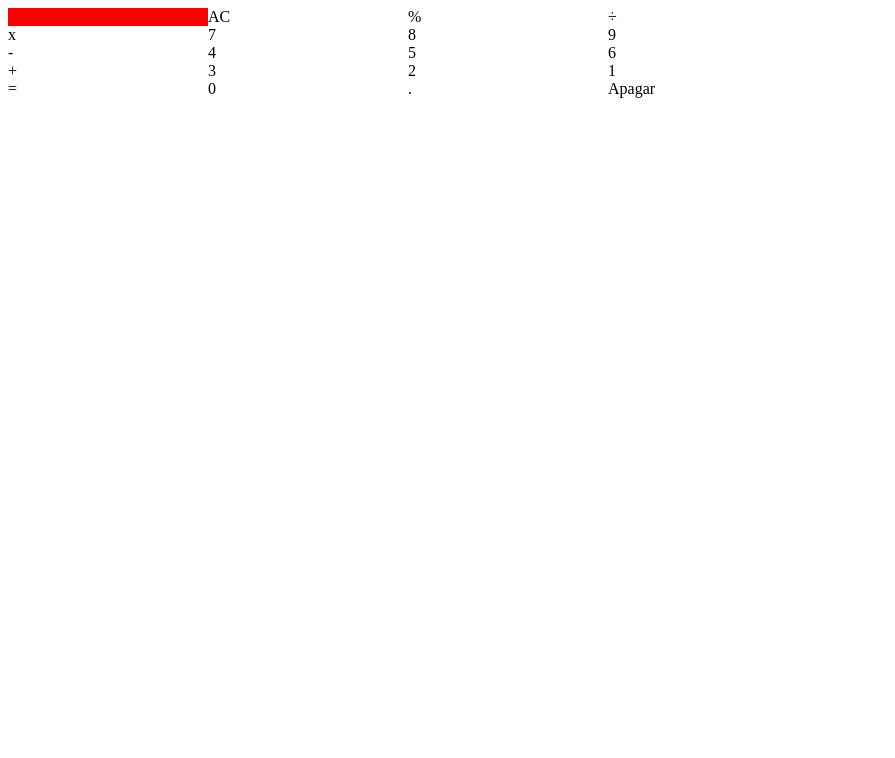
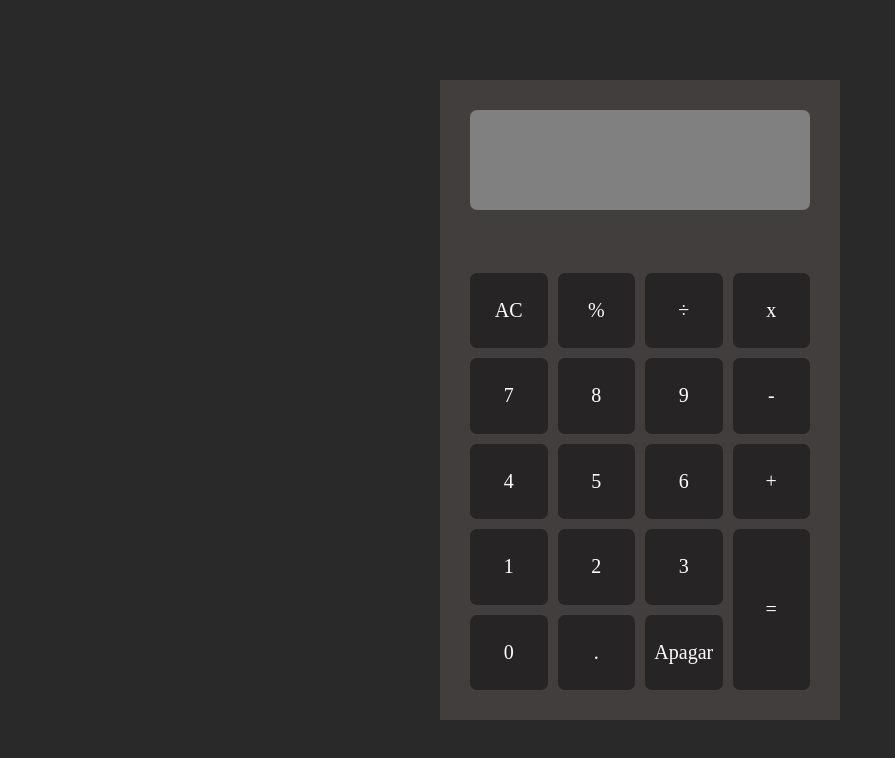
Before and after one commit to AdrianKauling/calculadora, a plain HTML site: page index.html in a window 1280 px wide. Shown: the whole page, without its empty margins (0-895 px from the left). Drawn offline with Linux system fonts and the light colour scheme.

Commit message:
Começando a estilar

```diff
--- a/index.html
+++ b/index.html
@@ -5,7 +5,10 @@
     <head>
         <meta charset="utf-8"/>
         <title>Calculadora</title>
-        <link rel="stylesheet" href="./style.css" type="text/css"/>
+
+        <link rel="stylesheet" href="./styles/index.css" type="text/css"/>
+        <link rel="stylesheet" href="./styles/main.css" type="text/css"/>
+
         <script src="main.js" defer></script>
     </head>
 
@@ -13,7 +16,9 @@
 
     <div id=container>
 
-                    <div class="grid-item resultado"></div>
+        <div class="grid-item div-resultado">
+            <p class="resultado"></p>
+        </div>
 
         <div class="grid-item limpar">AC</div>
         <div class="grid-item porcentagem caracterNaTela" >%</div>
--- a/style.css
+++ /dev/null
@@ -1,17 +0,0 @@
-body{
-    height:100vh;
-}
-
-#container{
-    max-width:800px;
-    display:grid;
-    grid-template-columns:repeat(4, 1fr);
-}
-
-.grid-item{
-    width:200px;
-}
-
-.resultado{
-    background-color:red;
-}
--- /dev/null
+++ b/styles/index.css
@@ -0,0 +1,155 @@
+#container{
+    background-color:rgb(66, 62, 62);
+    font-size:1.6rem;
+    width:100%;
+    max-width:400px;
+    height:80vh;
+
+    display:grid;
+    grid-template-columns:repeat(4, 1fr);
+    padding:30px;
+    gap:10px;
+
+    grid-template-areas:
+        "resultado resultado resultado resultado"
+        "limpar porcentagem dividir multiplicar"
+        "sete oito nove subtrair"
+        "quatro cinco seis somar"
+        "um dois tres calcular"
+        "zero virgula apagar calcular"
+    ;
+
+
+
+
+    position:absolute;
+    top:50%;
+    left:50%;
+    transform:translate(-50%,-50%);
+}
+
+.grid-item{
+    background-color:rgba(22, 22, 22, 0.623);
+    border-radius:7px;
+
+    display:flex;
+    justify-content:center;
+    align-items:center;
+
+    font-size:2.0rem;
+    cursor:pointer;
+}
+
+.div-resultado{
+    grid-area:resultado;
+    background-color:gray;
+
+    height:100px;
+    font-size:3.0rem;
+
+
+}
+
+.resultado{
+    width:100%;
+    height:100%;
+    margin:0 8px 20px 8px;
+    overflow:auto;
+    overflow-y: hidden;
+
+    text-align:right;
+    position:relative;
+    top:10px;
+
+    display:flex;
+    align-items:center;
+    justify-content:end;
+}
+
+.resultado::-webkit-scrollbar{
+    width:10px;
+}
+.resultado::-webkit-scrollbar-track{
+    background:gray;
+}
+.resultado::-webkit-scrollbar-thumb{
+    background-color:black;
+    border:4px solid gray;
+    border-radius:15px;
+}
+
+.limpar{
+    grid-area:limpar;
+}
+
+.porcentagem{
+    grid-area:porcentagem;
+}
+
+.dividir{
+    grid-area:dividir;
+}
+
+.multiplicar{
+    grid-area:multiplicar;
+}
+
+.sete{
+    grid-area:sete;
+}
+
+.oito{
+    grid-area:oito;
+}
+
+.nove{
+    grid-area:nove;
+}
+
+.subtrair{
+    grid-area:subtrair;
+}
+
+.quatro{
+    grid-area:quatro;
+}
+
+.cinco{
+    grid-area:cinco;
+}
+
+.seis{
+    grid-area:seis;
+}
+
+.somar{
+    grid-area:somar;
+}
+
+.tres{
+    grid-area:tres;
+}
+
+.dois{
+    grid-area:dois;
+}
+
+.um{
+    grid-area:um;
+}
+
+.calcular{
+    grid-area:calcular;
+}
+
+.zero{
+    grid-area:zero;
+}
+
+.virgula{
+    grid-area:virgula;
+}
+
+.apagar{
+    grid-area:apagar;
+}
--- /dev/null
+++ b/styles/main.css
@@ -0,0 +1,24 @@
+*{
+    padding:0;
+    margin:0;
+    box-sizing:border-box;
+}
+
+a{
+    text-decoration:none;
+}
+
+ul{
+    list-style:none;
+}
+
+html
+,body{
+    color:white;
+    height:100vh;
+    width:100vh;
+
+    font-size:62.5%;
+
+    background-color:rgb(41, 41, 41);
+}
```
Also changed, not shown: styles/style.css (added), styles/variables.css (added). Lines whose indentation alone changed are shown as unchanged.
